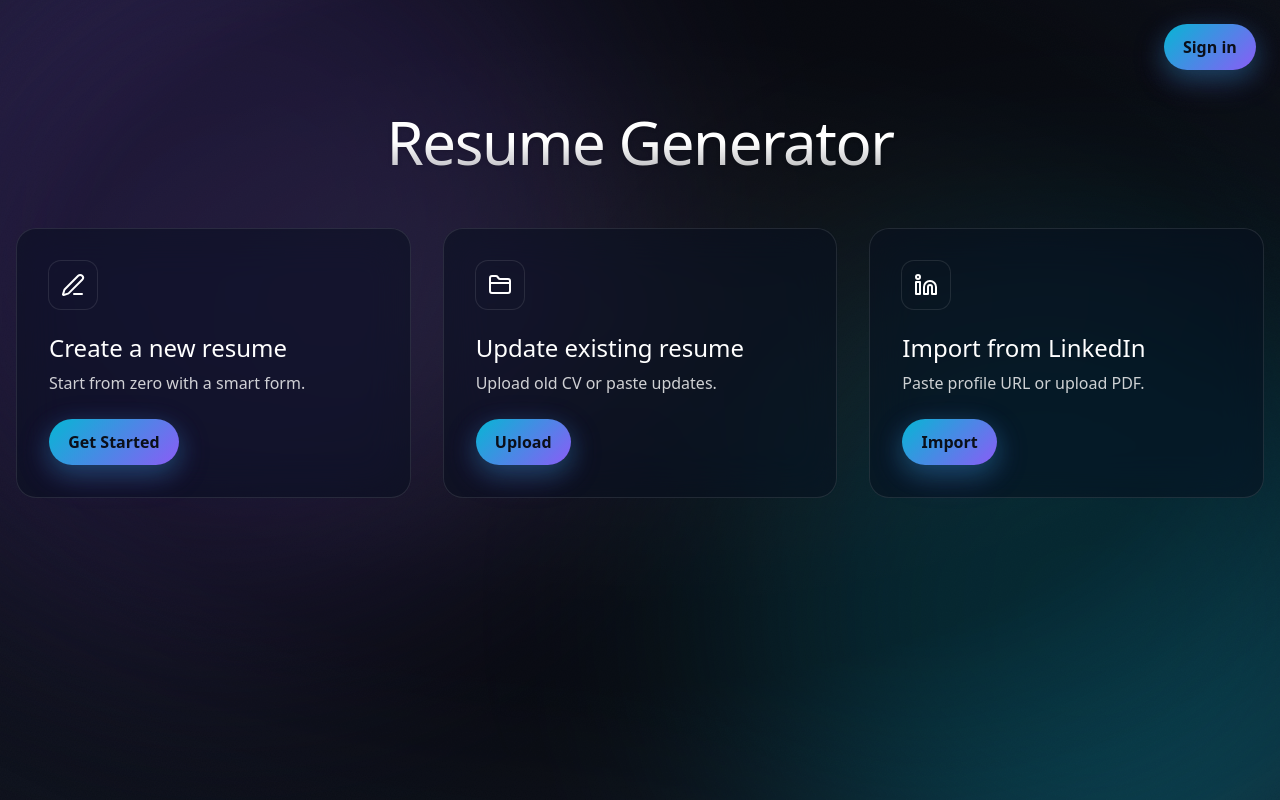
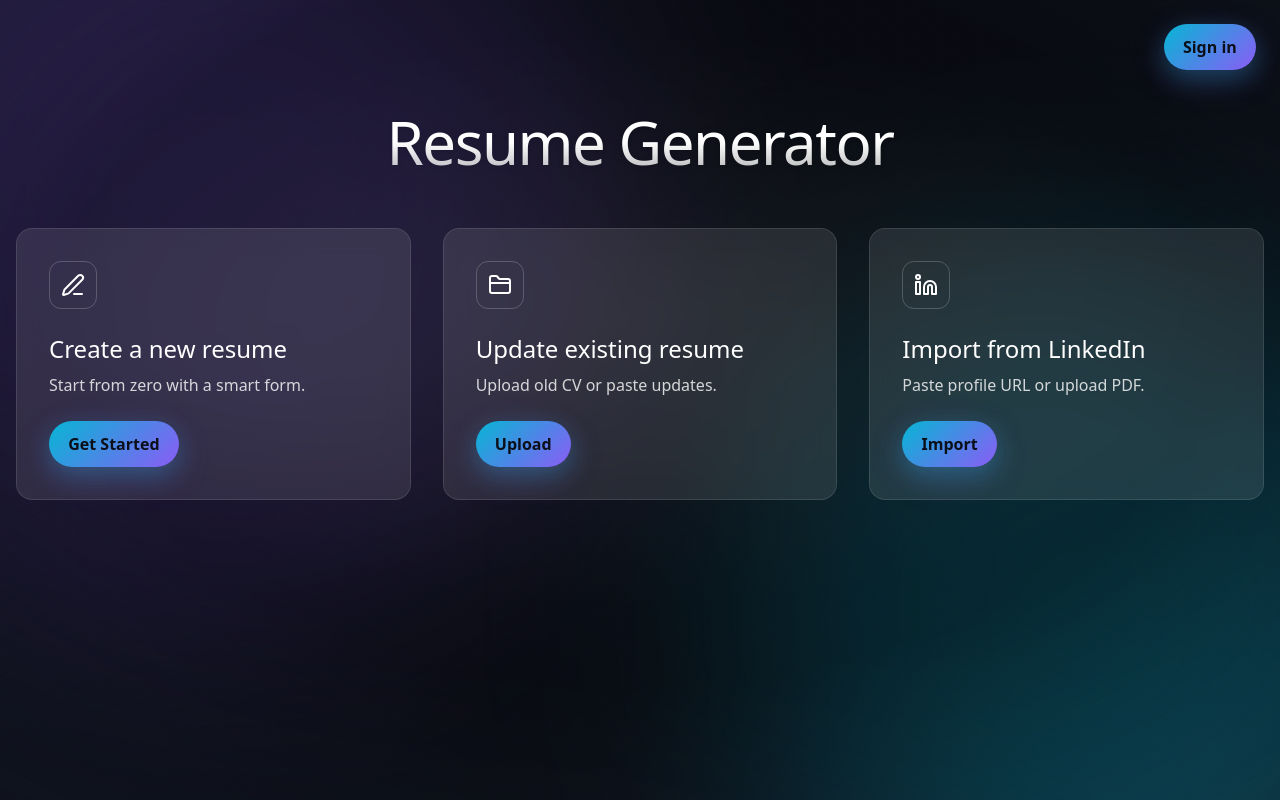
Before and after one commit to Saitosar/cv.sarkhan.dev, a Next.js app: page / in a window 1280 px wide. Built offline with nearby package versions, Linux system fonts and the light colour scheme.

Commit message:
glass effect for cards

```diff
--- a/src/app/globals.css
+++ b/src/app/globals.css
@@ -13,6 +13,7 @@ body { color: white; background-color: #0b0f19; }
   -webkit-backdrop-filter: blur(22px) saturate(135%);
   border-radius: 20px;
 }
+
 
 /* неоновое свечение снаружи */
 .glow {
@@ -45,3 +46,7 @@ gradient-border::before {
 /* 3D-hover */
 .card-3d { transition: transform .2s ease, box-shadow .25s ease; }
 .card-3d:hover { transform: translateY(-8px); box-shadow: 0 22px 60px rgba(0,0,0,.55); }
+
+.glass-card {
+  @apply rounded-2xl bg-white/10 bg-clip-padding backdrop-blur-md border border-white/20;
+}
--- a/src/app/page.tsx
+++ b/src/app/page.tsx
@@ -8,22 +8,26 @@ function Card({
   title: string; desc: string; href: string; cta: string; icon: React.ReactNode;
 }) {
   return (
-    <Link href={href} className="gradient-border block card-3d">
-      <div className="glass p-7 md:p-8 h-full flex flex-col">
+    <Link href={href} className="card-3d">
+      <div className="glass-card h-full p-7 md:p-8 flex flex-col items-start">
+        {/* иконка */}
         <div className="mb-6">
           <div className="inline-flex h-12 w-12 items-center justify-center rounded-xl
                           bg-gradient-to-br from-neonCyan/20 to-neonViolet/20
-                          ring-1 ring-white/10">
+                          border border-white/20">
             {icon}
           </div>
         </div>
-        <h3 className="font-display text-2xl leading-tight mb-2">{title}</h3>
+        {/* заголовок и описание */}
+        <h3 className="font-display text-2xl mb-2">{title}</h3>
         <p className="text-white/80 mb-6">{desc}</p>
-        <span className="btn-pill w-fit mt-auto">{cta}</span>
+        {/* кнопка */}
+        <span className="btn-pill mt-auto">{cta}</span>
       </div>
     </Link>
   );
 }
+
 
 export default function Home() {
   return (
```
